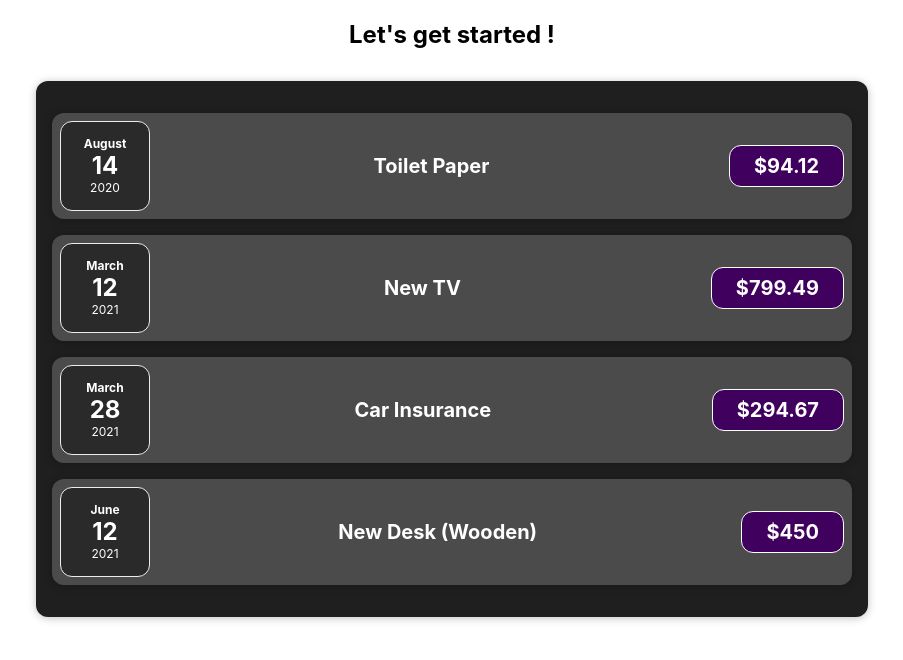
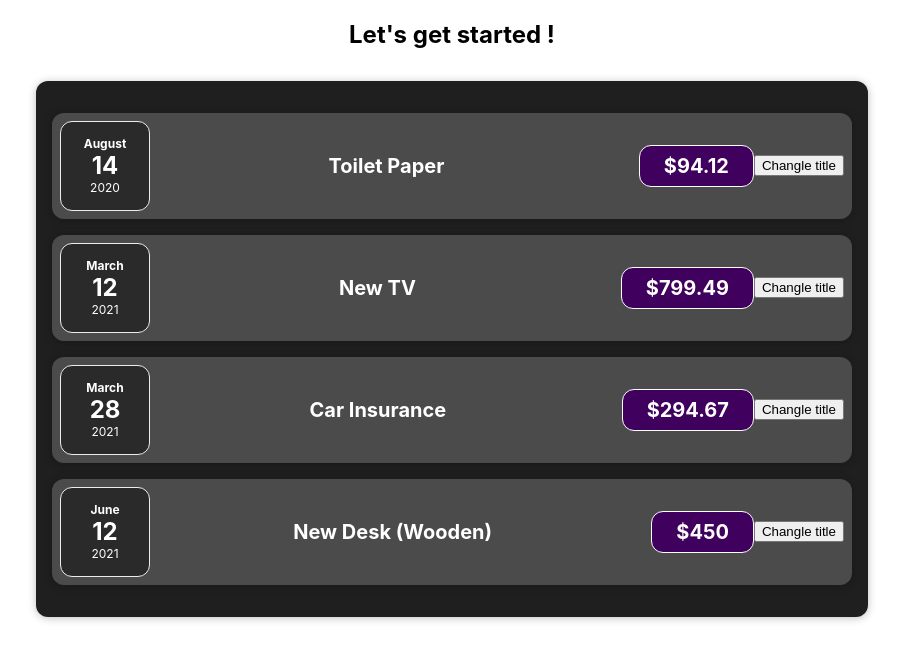
Before and after one commit to aschneiderGit/react-complete-guide, a React (Create React App) app: page / in a window 1280 px wide. Shown: the top 660 px of the page, without its empty margins (188-1091 px from the left). Built offline with nearby package versions, Linux system fonts and the light colour scheme.

Commit message:
manage file

```diff
--- a/src/App.js
+++ b/src/App.js
@@ -1,5 +1,5 @@
 import './App.css';
-import Expenses from './components/Expenses';
+import Expenses from './components/Expenses/Expenses';
 
 function App() {
 	const expenses = [
--- a/src/components/ExpenseItem.js
+++ b/src/components/Expenses/ExpenseItem.js
@@ -1,5 +1,5 @@
 import ExpenseDate from './ExpenseDate';
-import Card from './Card';
+import Card from '../UI/Card';
 import './ExpenseItem.css';
 
 function ExpenseItem(props) {
@@ -10,6 +10,7 @@ function ExpenseItem(props) {
 				<h2>{props.title}</h2>
 				<div className="expense-item__price"> ${props.amount}</div>
 			</div>
+			<button>Changle title</button>
 		</Card>
 	);
 }
--- a/src/components/Expenses.js
+++ b/src/components/Expenses/Expenses.js
@@ -1,6 +1,6 @@
 import './Expenses.css';
 import ExpenseItem from './ExpenseItem';
-import Card from './Card';
+import Card from '../UI/Card';
 
 function Expenses(props) {
 	const data = props.data;
```
Also changed, not shown: src/components/Expenses/ExpenseDate.css (renamed from src/components/ExpenseDate.css), src/components/Expenses/ExpenseDate.js (renamed from src/components/ExpenseDate.js), src/components/Expenses/ExpenseItem.css (renamed from src/components/ExpenseItem.css), src/components/Expenses/Expenses.css (renamed from src/components/Expenses.css), src/components/UI/Card.css (renamed from src/components/Card.css), src/components/UI/Card.js (renamed from src/components/Card.js).
